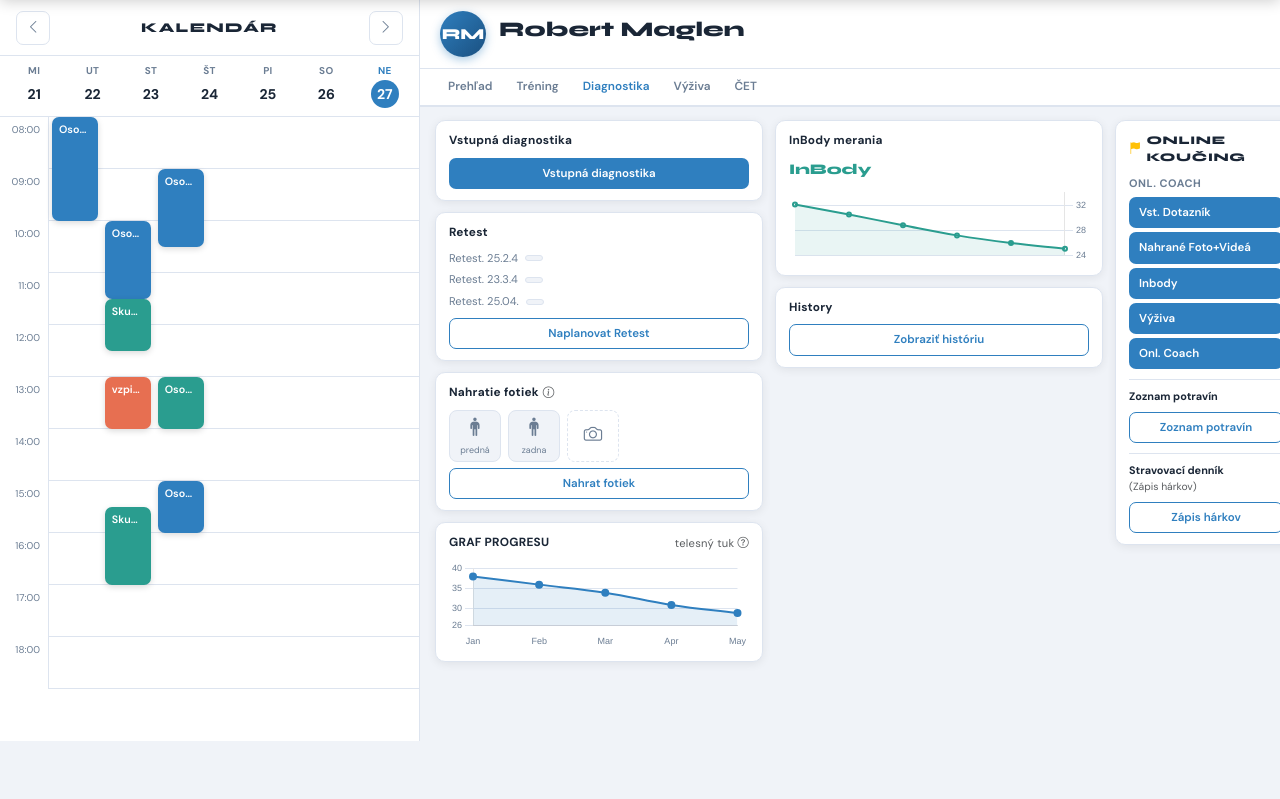
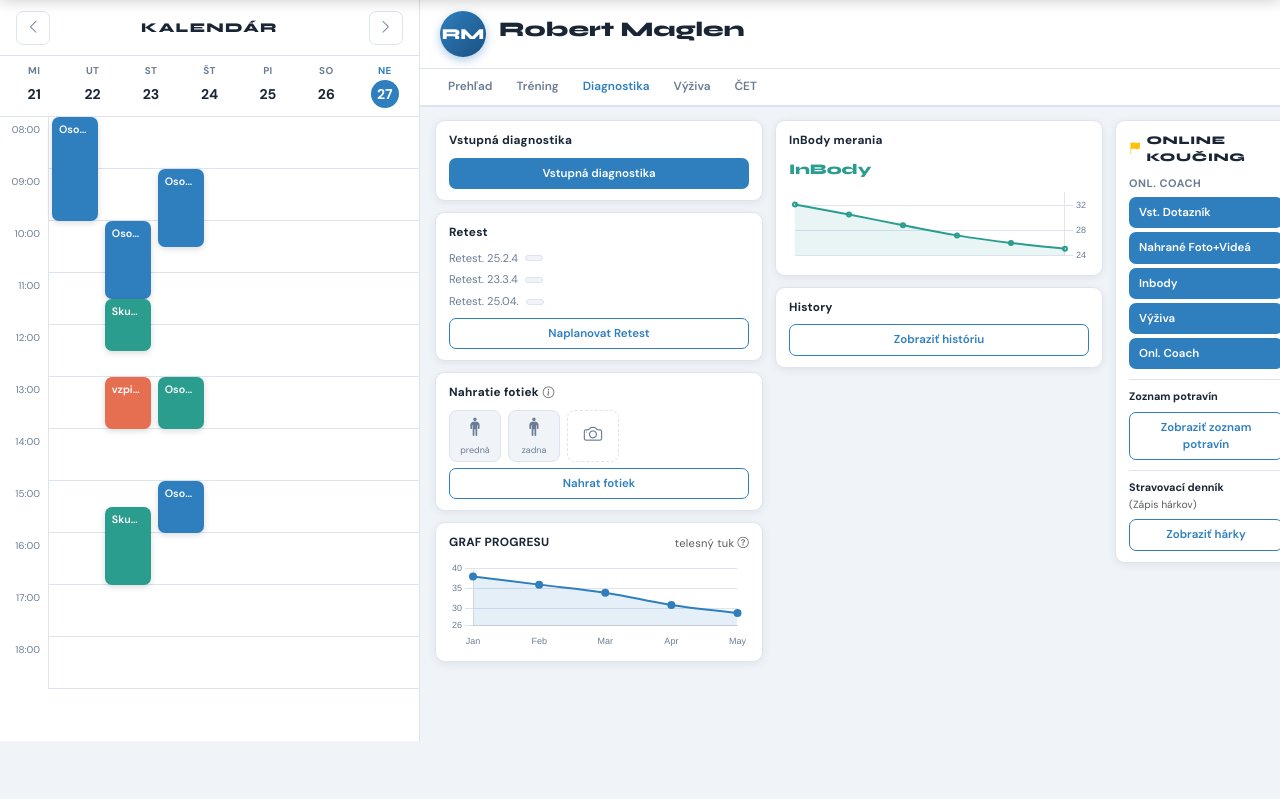
Before and after one commit to geerka/maglen_apka_web, a Flask app: page / in a window 1280 px wide. Shown: the part 59-858 px from the top of the page. Run offline with Flask 3, Linux system fonts and the light colour scheme.

Commit message:
Update index.html

```diff
--- a/templates/index.html
+++ b/templates/index.html
@@ -200,9 +200,9 @@
               </button>
               {% endfor %}
               <div class="online-separator">Zoznam potravín</div>
-              <button class="btn-diag-outline w-100 mb-1" id="btnZoznam">Zoznam potravín</button>
+              <button class="btn-diag-outline w-100 mb-1" id="btnZoznam">Zobraziť zoznam potravín</button>
               <div class="online-separator">Stravovací denník<br><small class="text-muted" style="font-size:.65rem;font-weight:400">(Zápis hárkov)</small></div>
-              <button class="btn-diag-outline w-100" id="btnZapis">Zápis hárkov</button>
+              <button class="btn-diag-outline w-100" id="btnZapis">Zobraziť hárky</button>
             </div>
           </div>
 
```
